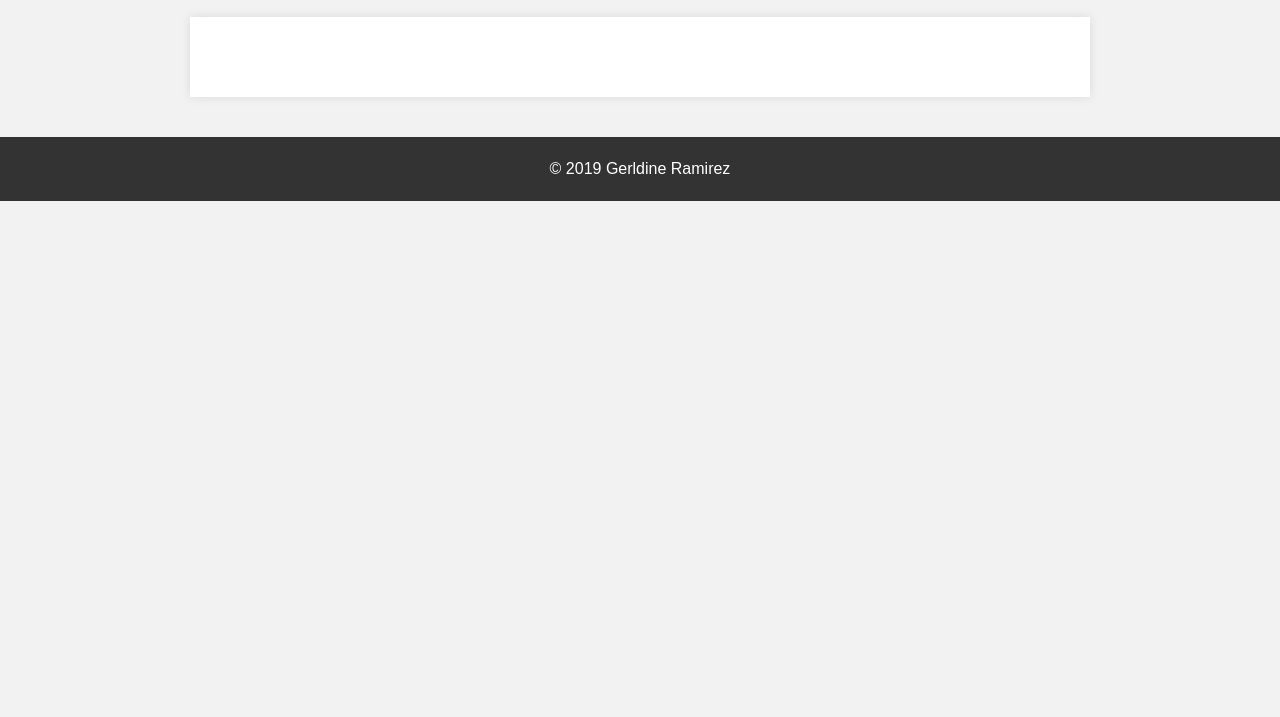
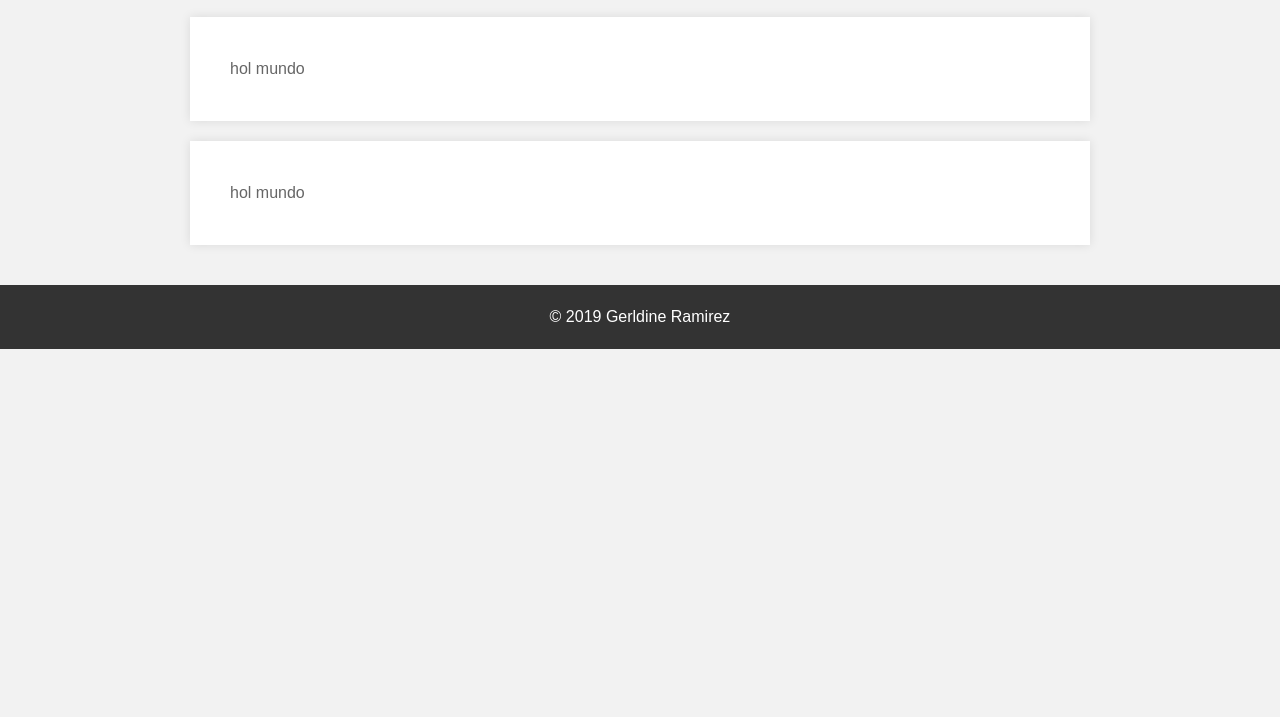
Before and after one commit to gero0413/inventario_psp, a plain HTML site: page views/home.html in a window 1280 px wide. Shown: the part 83-800 px from the top of the page. Drawn offline with Linux system fonts and the light colour scheme.

Commit message:
se hace una modificacion a la vista de home y a los css de estilo y estilo_home

```diff
--- a/css/estilos.min.css
+++ b/css/estilos.min.css
@@ -6,6 +6,7 @@
 }
 body{
     /**background: #DEDEDE;*/
+    background: #f2f2f2;
     display: flex;
     min-height: 100vh;
 }
@@ -13,7 +14,7 @@ form{
     margin: auto;
     width: 50%;
     max-width: 500px;
-    /**background: #F3F3F3;*/
+    background: #FFF;
     padding: 30px;
     border: 1px solid rgba(0,0,0,0.2);
     border-radius: 10px;
--- a/css/estilos_home.min.css
+++ b/css/estilos_home.min.css
@@ -75,14 +75,14 @@ nav ul li a:hover{
 /**
 contenido
  */
-#main-content{
+.main-content{
     background: #FFFFFF;
     width: 90%;
     max-width: 900px;
     margin: 20px auto;
     box-shadow: 0 0 10px rgba(0,0,0,.1);
 }
-#main-content .content{
+.main-content .content{
     padding: 40px;
 }
 
--- a/views/home.html
+++ b/views/home.html
@@ -18,13 +18,20 @@
             <li><a href="#">Inicio</a></li>
             <li><a href="#">Acerca de</a></li>
             <li><a href="#">Contacto</a></li>
+            <li><a href="../">Cerrar Sesion</a></li>
         </ul>
     </nav>
 </header>
 
-<section id="main-content">
+<section class="main-content">
     <div class="content">
+hol mundo
+    </div>
+</section>
 
+<section class="main-content">
+    <div class="content">
+        hol mundo
     </div>
 </section>
 
```
